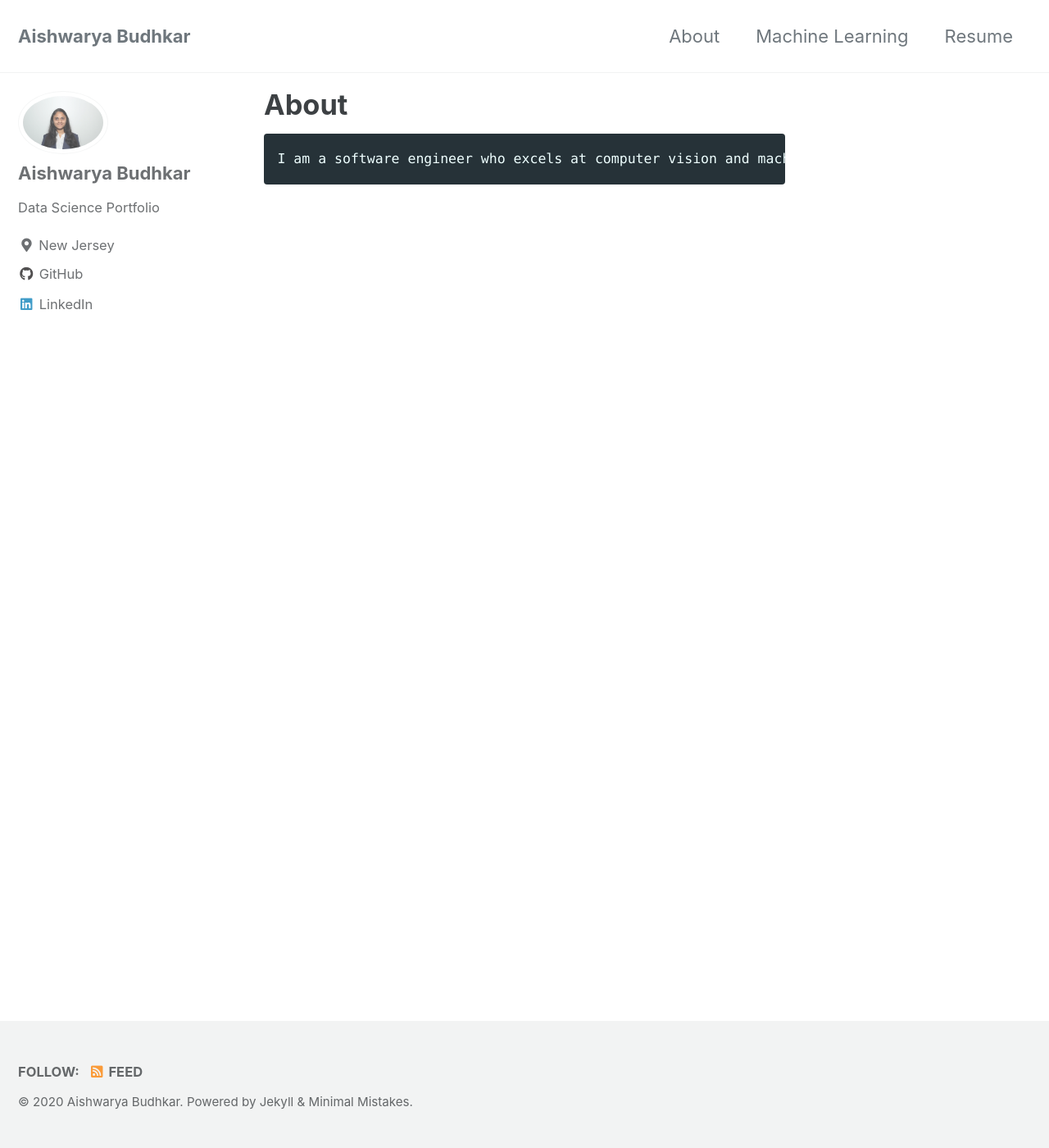
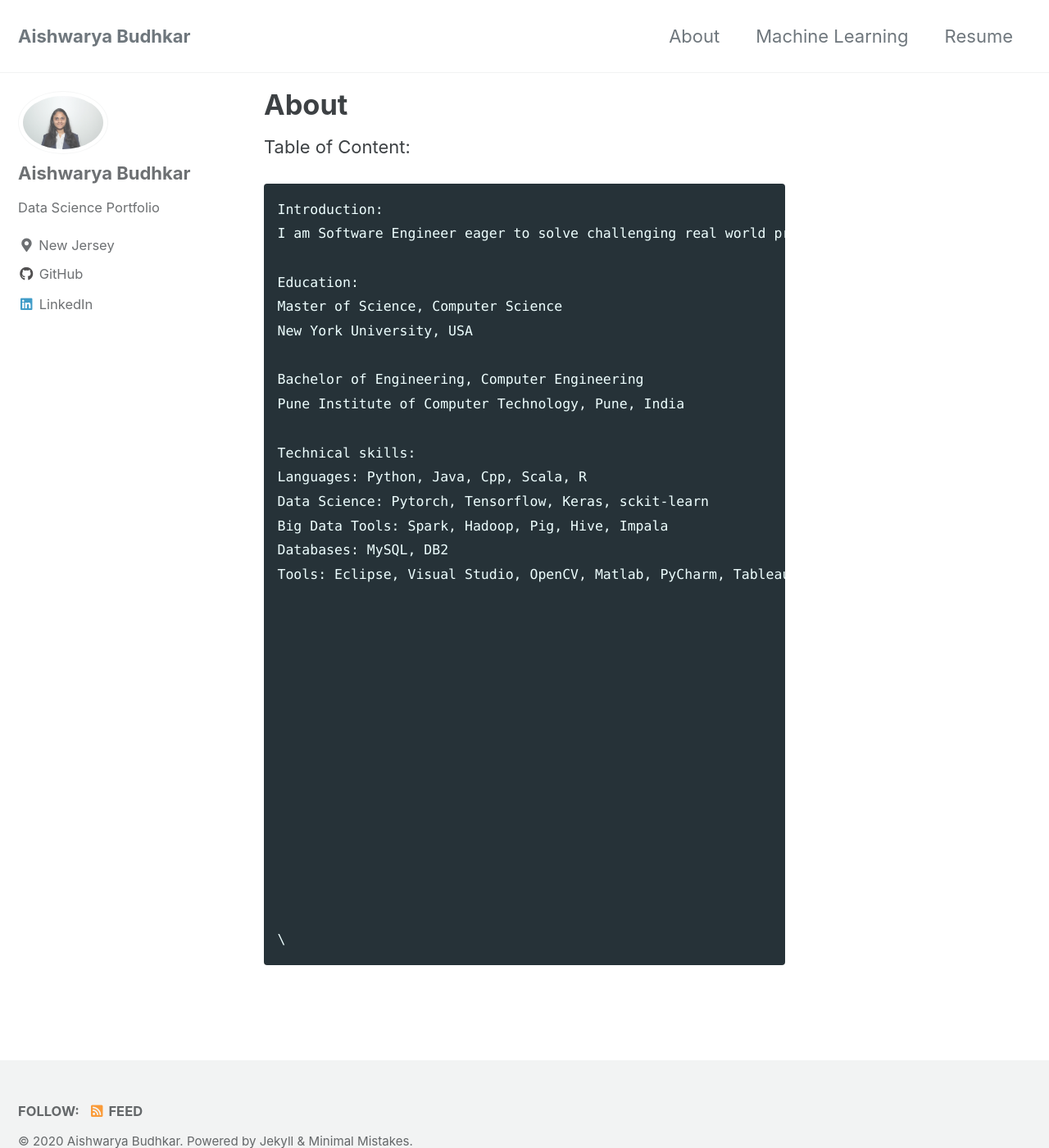
Before and after one commit to asbudhkar/asbudhkar.github.io, a Jekyll site: the page built from _pages/about.md, in a window 1280 px wide and 1400 px high. Shown: the whole window at 82% size. Built offline with Jekyll 4.4.1, drawn with Linux system fonts in a browser that asks for light colours; cached includes are drawn as plain includes.

Commit message:
Added about section

```diff
--- a/_config.yml
+++ b/_config.yml
@@ -20,7 +20,7 @@ title                    : "Aishwarya Budhkar"
 title_separator          : "-"
 subtitle                 : # site tagline that appears below site title in masthead
 name                     : "Aishwarya Budhkar"
-description              : "Data Science Portfolio"
+description              : "I am 2020 NYU graduate with Masters in Computer Science. I am motivated to solve real-world problems using data science. My interests lie in Computer Vision and Natural Language processing."
 url                      : # the base hostname & protocol for your site e.g. "https://mmistakes.github.io"
 baseurl                  : # the subpath of your site, e.g. "/blog"
 repository               : # GitHub username/repo-name e.g. "mmistakes/minimal-mistakes"
--- a/_pages/about.md
+++ b/_pages/about.md
@@ -4,4 +4,36 @@ permalink: /about/
 header:
     images: "/images/headshot.jpg"
 ---
-    I am a software engineer who excels at computer vision and machine learning.
+Table of Content:
+
+    Introduction:
+    I am Software Engineer eager to solve challenging real world problems. I am always looking forward to learn new technologies and curious to develop efficient ways to solve problems. I have gained diverse skills in data science including Deep Learning, Big data application development, Computer Vision and Natural Language processing. I am interested to work on applicative research in these domains. I have end-to end experience with machien learning projects which includes data collection, model training and evaluation of results.
+
+    Education:
+    Master of Science, Computer Science
+    New York University, USA
+
+    Bachelor of Engineering, Computer Engineering
+    Pune Institute of Computer Technology, Pune, India
+
+    Technical skills:
+    Languages: Python, Java, Cpp, Scala, R
+    Data Science: Pytorch, Tensorflow, Keras, sckit-learn
+    Big Data Tools: Spark, Hadoop, Pig, Hive, Impala
+    Databases: MySQL, DB2
+    Tools: Eclipse, Visual Studio, OpenCV, Matlab, PyCharm, Tableau, IntelliJ
+
+
+
+
+
+
+
+
+
+
+
+
+
+
+    \
```
